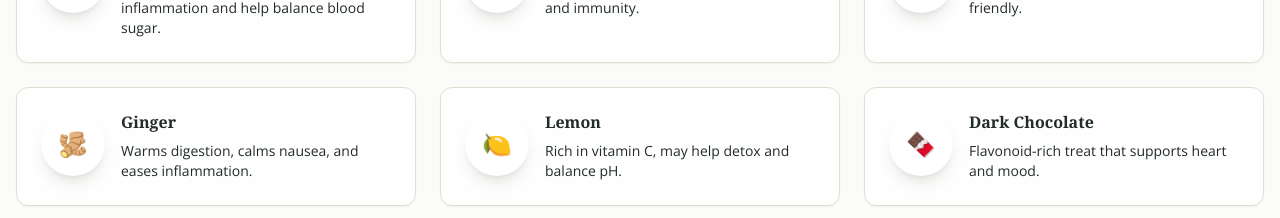
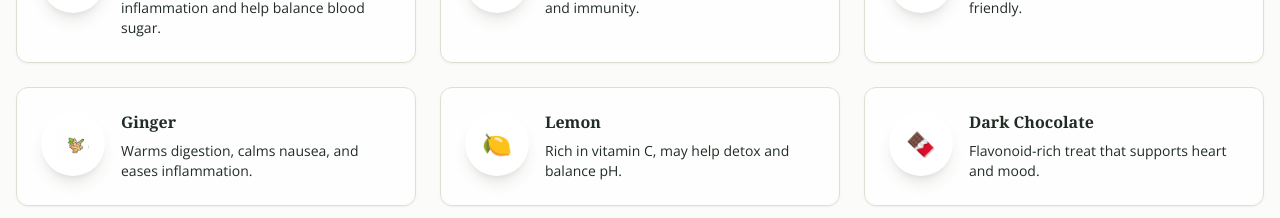
Before and after one commit to MehdiBerthe/healing-handbook-sales, a React (Vite) app: page / in a window 1280 px wide. Shown: the part 7500-7718 px from the top of the page. Built offline with nearby package versions, Linux system fonts and the light colour scheme; a web font is replaced by a local one.

Commit message:
Update ginger image in Everyday Ingredients
Updated the ginger image in the "Everyday Ingredients" section with the provided image.
-edited src/components/IngredientBenefits.tsx

```diff
--- a/src/components/IngredientBenefits.tsx
+++ b/src/components/IngredientBenefits.tsx
@@ -21,7 +21,7 @@ const ingredients = [
   {
     name: "Ginger",
     description: "Warms digestion, calms nausea, and eases inflammation.",
-    emoji: "🫚",
+    emoji: "/lovable-uploads/035a48ef-6ad2-42b6-98b8-3fd7f77876bd.png",
   },
   {
     name: "Lemon",
```
Also changed, not shown: public/lovable-uploads/035a48ef-6ad2-42b6-98b8-3fd7f77876bd.png (added).
